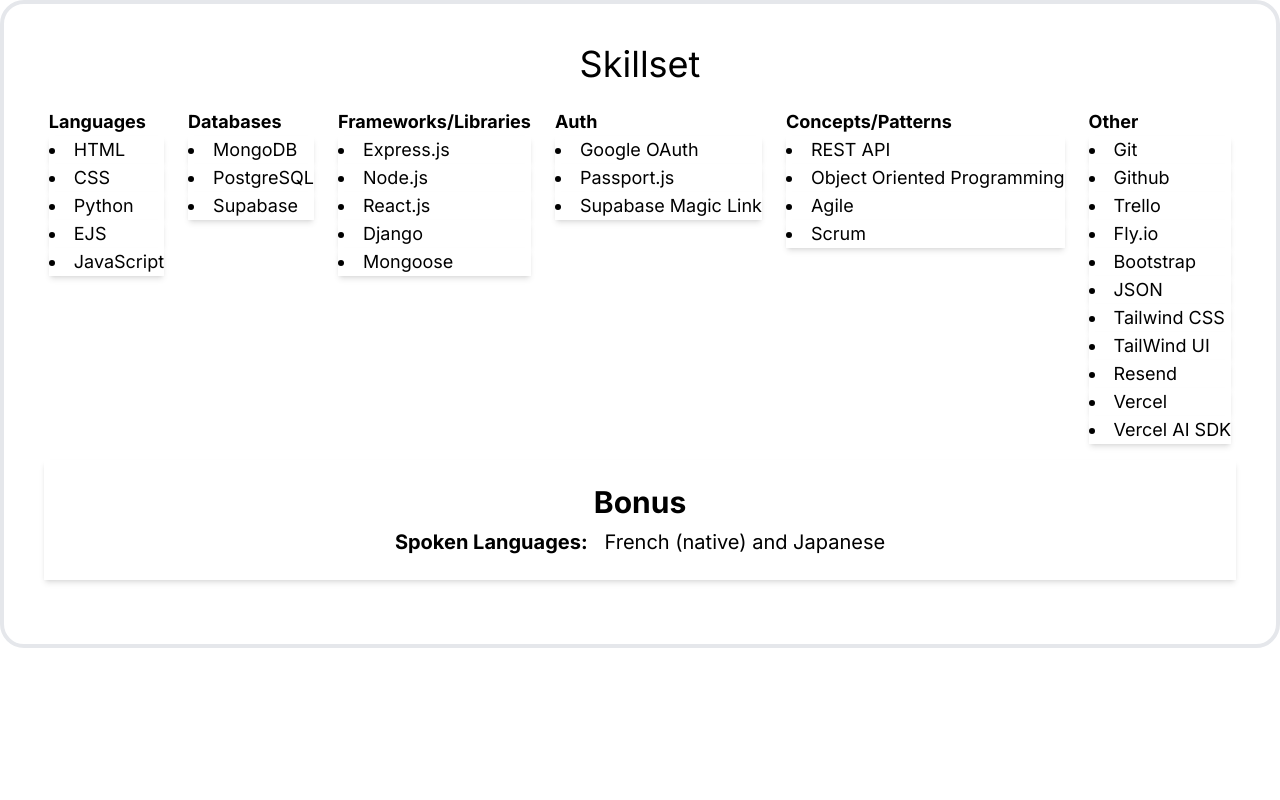
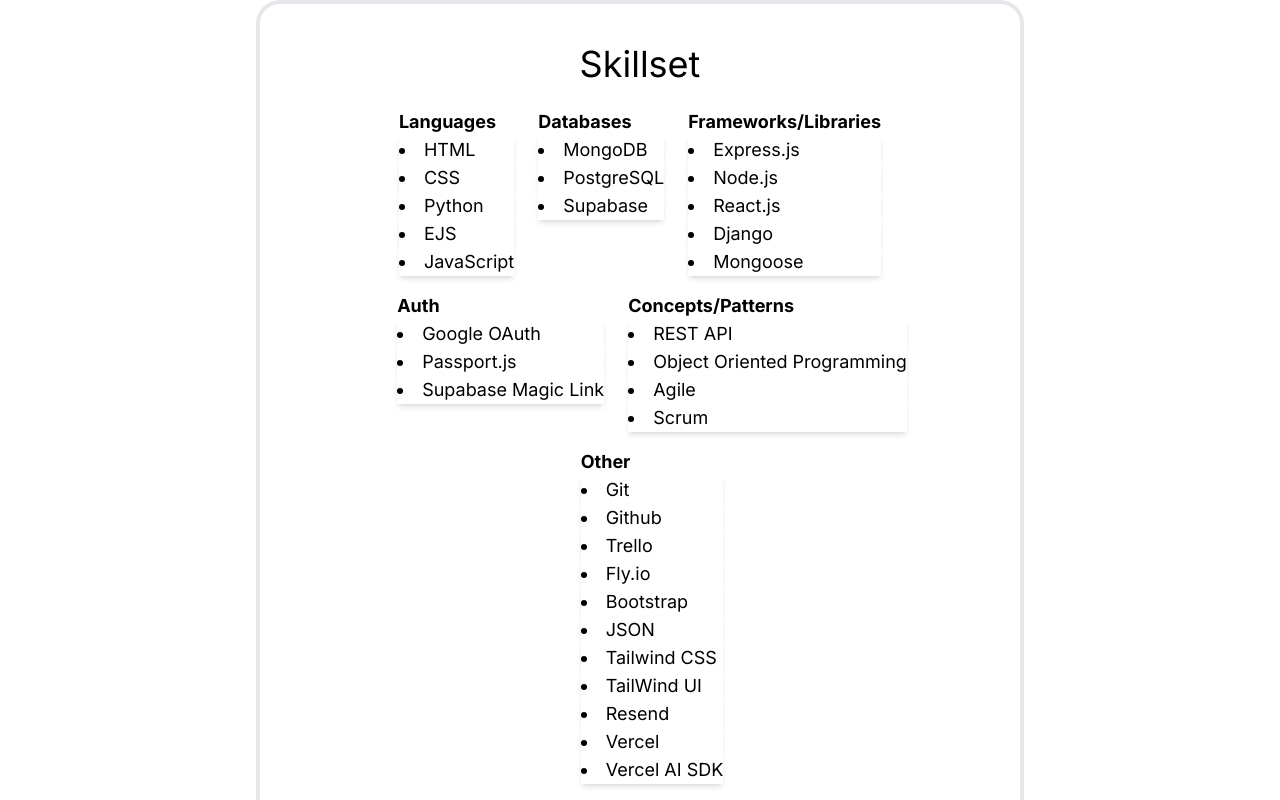
Before and after one commit to mzsellem/marleysz, a Next.js app: page /skills in a window 1280 px wide. Shown: the top 800 px of the page. Built offline with nearby package versions, Linux system fonts and the light colour scheme.

Commit message:
overall formatting

```diff
--- a/app/about/page.jsx
+++ b/app/about/page.jsx
@@ -3,7 +3,7 @@ import "../../public/aboutpic.png";
 export default function About() {
    return (
       <>
-         <div className="flex flex-col justify-start items-center h-full border-4 rounded-3xl p-6">
+         <div className="flex flex-col justify-start items-center h-full border-4 rounded-3xl p-6 mx-auto max-w-screen-md">
             <div className="w-full sm:w-1/2 justify-center flex">
                <img
                   src="/aboutpic.png"
--- a/app/components/project/project.jsx
+++ b/app/components/project/project.jsx
@@ -13,7 +13,7 @@ export default function Project({ images, title, description, techLinks }) {
                <a
                   key={index}
                   href={tech.link} // Replace "example.com" with the actual link
-                  className="border border-poppyred rounded-xl p-2 text-xs"
+                  className="border rounded-xl p-2 text-xs"
                >
                   {tech.name}
                </a>
@@ -22,3 +22,5 @@ export default function Project({ images, title, description, techLinks }) {
       </div>
    );
 }
+
+// text-haywhite bg-poppyred hover:bg-hoverred
--- a/app/contact/page.jsx
+++ b/app/contact/page.jsx
@@ -1,7 +1,7 @@
 export default function Contact() {
    return (
       <>
-         <div className="flex flex-col h-full border-4 rounded-3xl space-y-6 p-6">
+         <div className="flex flex-col h-full border-4 rounded-3xl space-y-6 p-6 mx-auto max-w-screen-md">
             <div className="flex justify-center flex-col space-y-6">
                <p className="flex justify-center text-5xl font-semibold">
                   Let's Chat
--- a/app/intro/page.jsx
+++ b/app/intro/page.jsx
@@ -1,7 +1,7 @@
 export default function Intro() {
    return (
       <>
-         <div className="flex flex-col md:h-full border-4 rounded-3xl p-8">
+         <div className="flex flex-col md:h-full border-4 rounded-3xl p-8 mx-auto max-w-screen-md">
             <div className="flex flex-col justify-center text-center">
                <h1 className="text-6xl font-extralight md:text-8xl m-2 underline decoration-4 underline-offset-8">
                   MARLEY SELLEM
--- a/app/skills/page.jsx
+++ b/app/skills/page.jsx
@@ -37,7 +37,7 @@ export default function Skills() {
 
    return (
       <>
-         <div className="flex flex-col h-full border-4 rounded-3xl p-6">
+         <div className="flex flex-col h-full border-4 rounded-3xl p-6 mx-auto max-w-screen-md">
             <div className="w-full flex flex-col sm:items-center p-4">
                <div className="text-4xl mb-6">Skillset</div>
                {/* Use flex and flex-wrap to create three rows */}
@@ -61,10 +61,10 @@ export default function Skills() {
                   ))}
                </div>
 
-               <div className="w-full text-3xl flex flex-col text-center mb-6 bg-white shadow-md p-6">
+               <div className="w-full text-3xl flex flex-col md:text-center bg-white shadow-md md:p-6">
                   <span className="font-bold mb-2">Bonus</span>
                   <div className="text-xl">
-                     <p className="text-center">
+                     <p className="md:text-center">
                         {" "}
                         <span className="font-bold">
                            Spoken Languages:
--- a/tailwind.config.js
+++ b/tailwind.config.js
@@ -14,6 +14,8 @@ module.exports = {
       },
       colors: {
         'poppyred': '#c2100b',
+        'hoverred': '#DD150F',
+        'haywhite': '#eee2d2',
       }
     },
   },
```
